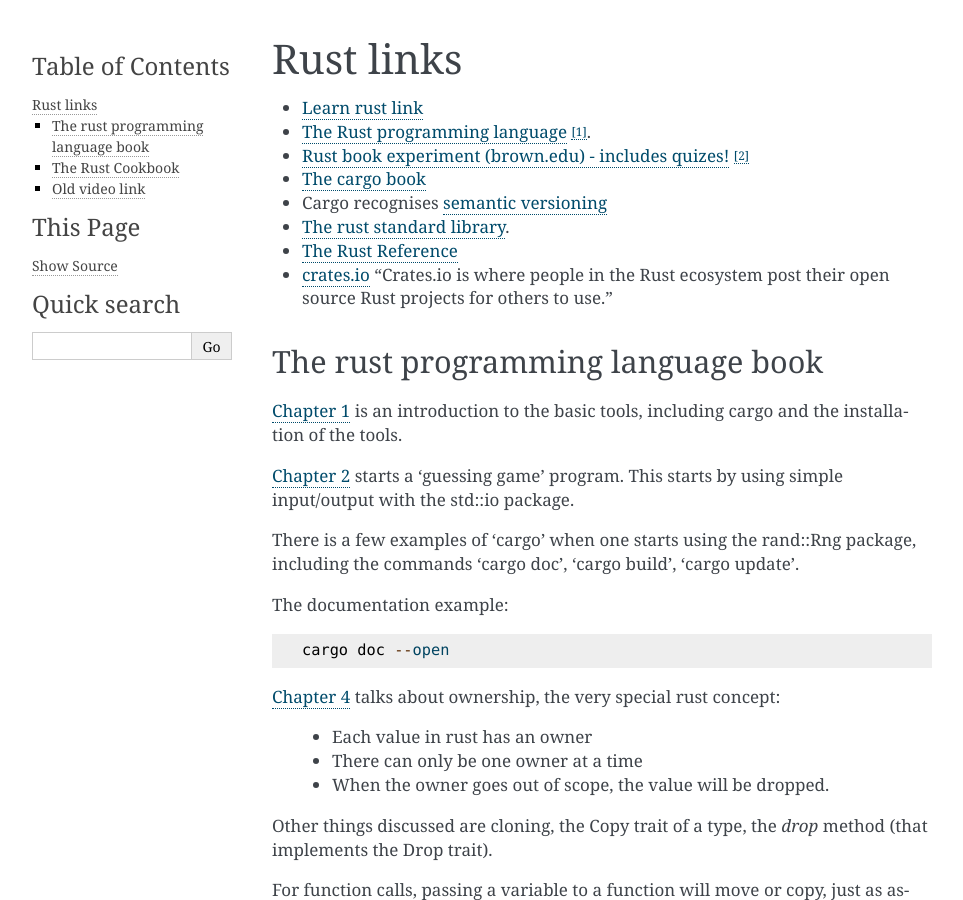
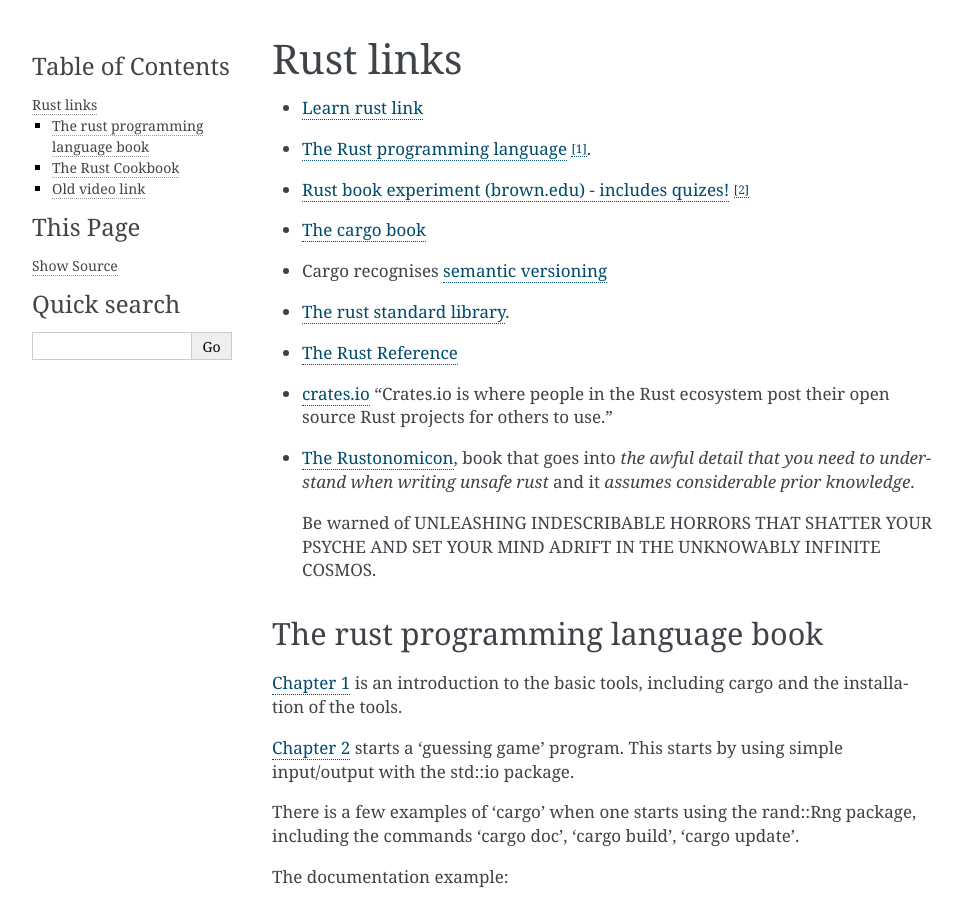
Before and after one commit to alst2821/puffer-fish, a Sphinx documentation site: the page built from doc/rust.rst, in a window 1280 px wide and 900 px high. Shown: the whole window, without its empty margins (148-1111 px from the left). Built offline with Sphinx 7.4.7, drawn with Linux system fonts in a browser that asks for light colours; some of the changed text lies outside the part shown.

Commit message:
rustonomicon link and warning

```diff
--- a/doc/rust.rst
+++ b/doc/rust.rst
@@ -19,6 +19,11 @@
 * `crates.io <https://crates.io/>`_ "Crates.io is where people in the
   Rust ecosystem post their open source Rust projects for others to
   use."
+
+* `The Rustonomicon <https://doc.rust-lang.org/nomicon/intro.html>`_, book that
+  goes into `the awful detail that you need to understand when writing unsafe rust` and it `assumes considerable prior knowledge`.
+
+  Be warned of UNLEASHING INDESCRIBABLE HORRORS THAT SHATTER YOUR PSYCHE AND SET YOUR MIND ADRIFT IN THE UNKNOWABLY INFINITE COSMOS.
 
 The rust programming language book
 ----------------------------------
@@ -94,7 +99,7 @@
 The topics are: returning a reference, enough permissions, aliasing
 and mutating a data structure
 
-Only now after reading `chapter 5 <https://rust-book.cs.brown.edu/ch05-03-method-syntax.html>`_
+Only now after reading `chapter 5 <https://rust-book.cs.brown.edu/ch05-03-method-syntax.html>`_,
 I realise that there are these properties on a variable:
 
  * readable (yes/no)
```
